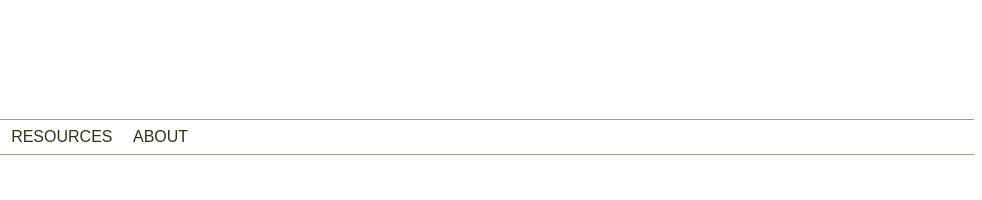
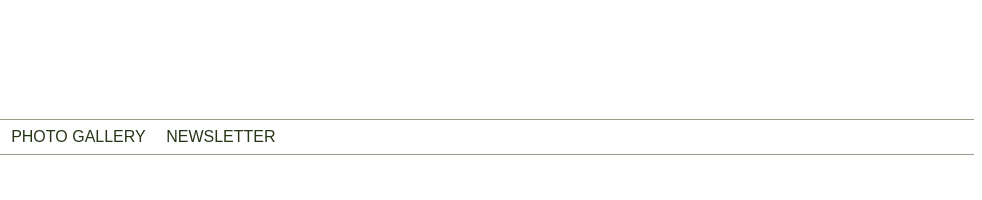
Before and after one commit to grc-sspeich/grc-sspeich.github.io, a plain HTML site: page grc339/digital-magazine/newsletter.html in a window 1280 px wide. Shown: the top 200 px of the page, 298-1280 px from the left. Drawn offline with Linux system fonts and the light colour scheme.

Commit message:
Update newsletter.html

```diff
--- a/grc339/digital-magazine/newsletter.html
+++ b/grc339/digital-magazine/newsletter.html
@@ -23,8 +23,8 @@
                             <li><a href="#">Articles</a></li>
                             <li><a href="#">Guides</a></li>
                             <li><a href="#">Lifestyle</a></li>
-                            <li><a href="#">Resources</a></li>
-                            <li><a href="#">About</a></li>
+                            <li><a href="photogallery.html">Photo Gallery</a></li>
+                            <li><a href="newsletter.html">Newsletter</a></li>
                         </ul>
                     </nav>
                 </header>
```
